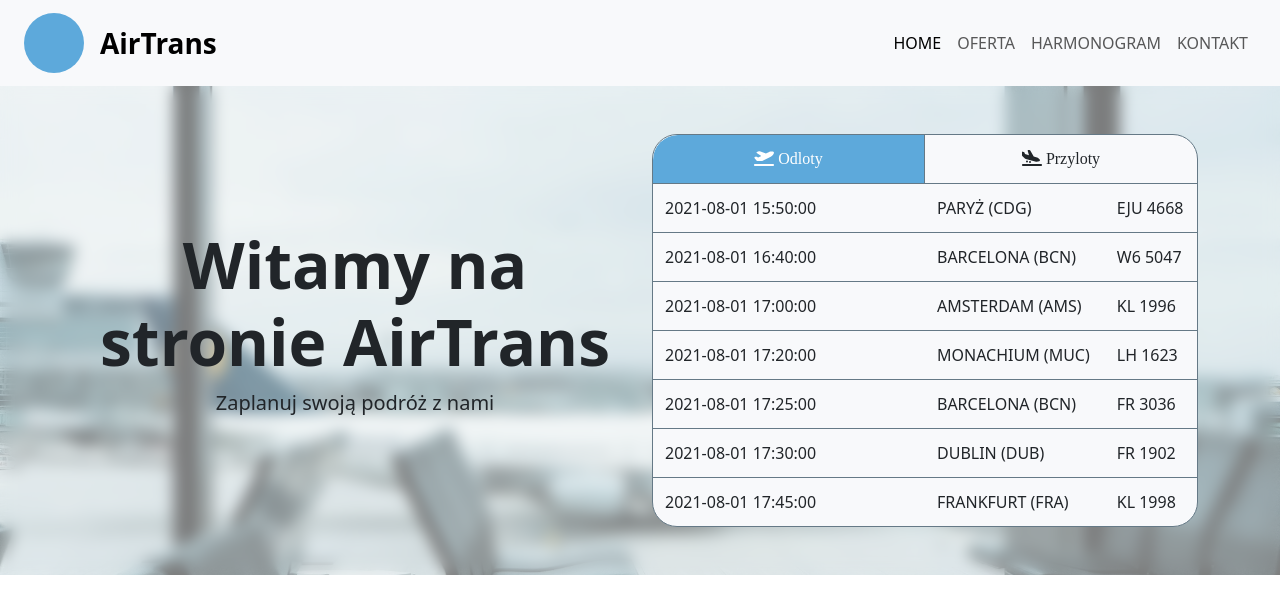
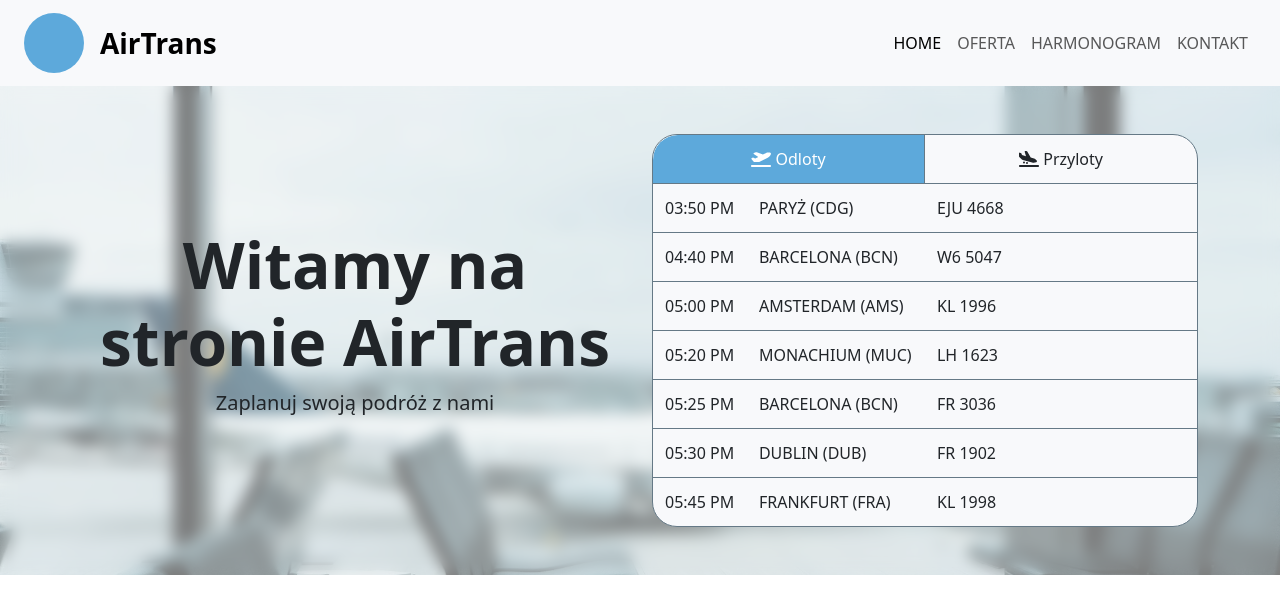
Before and after one commit to Pawel2923/AirTrans, a React (Vite) app in the folder ui/: page / in a window 1280 px wide. Shown: the top 614 px of the page. Built offline with nearby package versions, Linux system fonts and the light colour scheme.

Commit message:
Update date format in ArrDepTable component

```diff
--- a/ui/src/components/ArrDepTable.module.css
+++ b/ui/src/components/ArrDepTable.module.css
@@ -21,7 +21,6 @@
     text-align: center;
     font-size: 1rem;
     font-weight: 400;
-    font-family: Inria Sans;
 }
 
 .table th:hover {
--- a/ui/src/components/ArrDepTable.tsx
+++ b/ui/src/components/ArrDepTable.tsx
@@ -6,8 +6,8 @@ import tableStyles from "./ArrDepTable.module.css";
 
 interface Flight {
 	id: string;
-	arrival: string;
-	departure: string;
+	arrival: Date;
+	departure: Date;
 	destination: string;
 }
 
@@ -24,11 +24,11 @@ const ArrDepTable: React.FC<ArrDepTableProps> = ({
 	useEffect(() => {
 		if (!isArrivalTab) {
 			setFilteredData(
-				data.filter((flight: Flight) => flight.departure !== "")
+				data.filter((flight: Flight) => !flight.departure.toString().toLowerCase().includes("invalid"))
 			);
 		} else {
 			setFilteredData(
-				data.filter((flight: Flight) => flight.arrival !== "")
+				data.filter((flight: Flight) => !flight.arrival.toString().toLowerCase().includes("invalid date"))
 			);
 		}
 	}, [isArrivalTab, data]);
@@ -40,6 +40,7 @@ const ArrDepTable: React.FC<ArrDepTableProps> = ({
 					<th
 						onClick={() => setIsArrivalTab(false)}
 						className={!isArrivalTab ? tableStyles.active : ""}
+						colSpan={2}
 					>
 						<FontAwesomeIcon icon={faPlaneDeparture} />
 						<span> Odloty</span>
@@ -47,7 +48,6 @@ const ArrDepTable: React.FC<ArrDepTableProps> = ({
 					<th
 						onClick={() => setIsArrivalTab(true)}
 						className={isArrivalTab ? tableStyles.active : ""}
-						colSpan={2}
 					>
 						<FontAwesomeIcon icon={faPlaneArrival} />
 						<span> Przyloty</span>
@@ -59,13 +59,13 @@ const ArrDepTable: React.FC<ArrDepTableProps> = ({
 					filteredData.map((flight: Flight, index: number) =>
 						!isArrivalTab ? (
 							<tr key={index}>
-								<td>{flight.departure}</td>
+								<td>{flight.departure.toLocaleTimeString([], { hour: "2-digit", minute: "2-digit" })}</td>
 								<td>{flight.destination}</td>
 								<td>{flight.id}</td>
 							</tr>
 						) : (
 							<tr key={index}>
-								<td>{flight.arrival}</td>
+								<td>{flight.arrival.toLocaleTimeString([], { hour: "2-digit", minute: "2-digit" })}</td>
 								<td>{flight.destination}</td>
 								<td>{flight.id}</td>
 							</tr>
--- a/ui/src/pages/Home.tsx
+++ b/ui/src/pages/Home.tsx
@@ -4,45 +4,45 @@ import homeStyles from "./Home.module.css";
 
 interface Flight {
 	id: string;
-	arrival: string;
-	departure: string;
+	arrival: Date;
+	departure: Date;
 	destination: string;
 }
 
 const flightsData: Flight[] = [{
     id: "EJU 4668",
-    arrival: "",
-    departure: "2021-08-01 15:50:00",
+    arrival: new Date(""),
+    departure: new Date("2021-08-01 15:50:00"),
     destination: "PARYŻ (CDG)"
 }, {
     id: "W6 5047",
-    arrival: "",
-    departure: "2021-08-01 16:40:00",
+    arrival: new Date(""),
+    departure: new Date("2021-08-01 16:40:00"),
     destination: "BARCELONA (BCN)"
 }, {
     id: "KL 1996",
-    arrival: "",
-    departure: "2021-08-01 17:00:00",
+    arrival: new Date(""),
+    departure: new Date("2021-08-01 17:00:00"),
     destination: "AMSTERDAM (AMS)"
 }, {
     id: "LH 1623",
-    arrival: "",
-    departure: "2021-08-01 17:20:00",
+    arrival: new Date(""),
+    departure: new Date("2021-08-01 17:20:00"),
     destination: "MONACHIUM (MUC)"
 }, {
     id: "FR 3036",
-    arrival: "",
-    departure: "2021-08-01 17:25:00",
+    arrival: new Date(""),
+    departure: new Date("2021-08-01 17:25:00"),
     destination: "BARCELONA (BCN)"
 }, {
     id: "FR 1902",
-    arrival: "",
-    departure: "2021-08-01 17:30:00",
+    arrival: new Date(""),
+    departure: new Date("2021-08-01 17:30:00"),
     destination: "DUBLIN (DUB)"
 }, {
     id: "KL 1998",
-    arrival: "",
-    departure: "2021-08-01 17:45:00",
+    arrival: new Date(""),
+    departure: new Date("2021-08-01 17:45:00"),
     destination: "FRANKFURT (FRA)"
 }];
 
```
